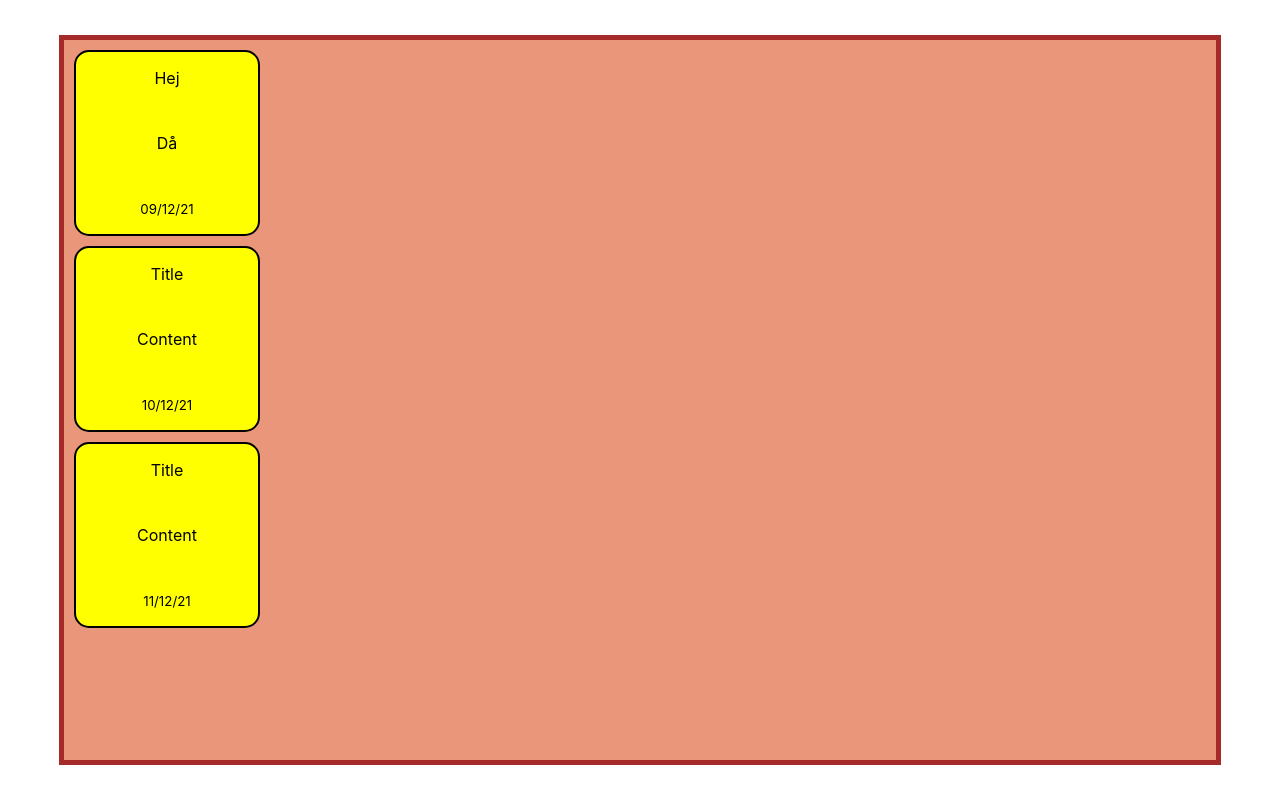
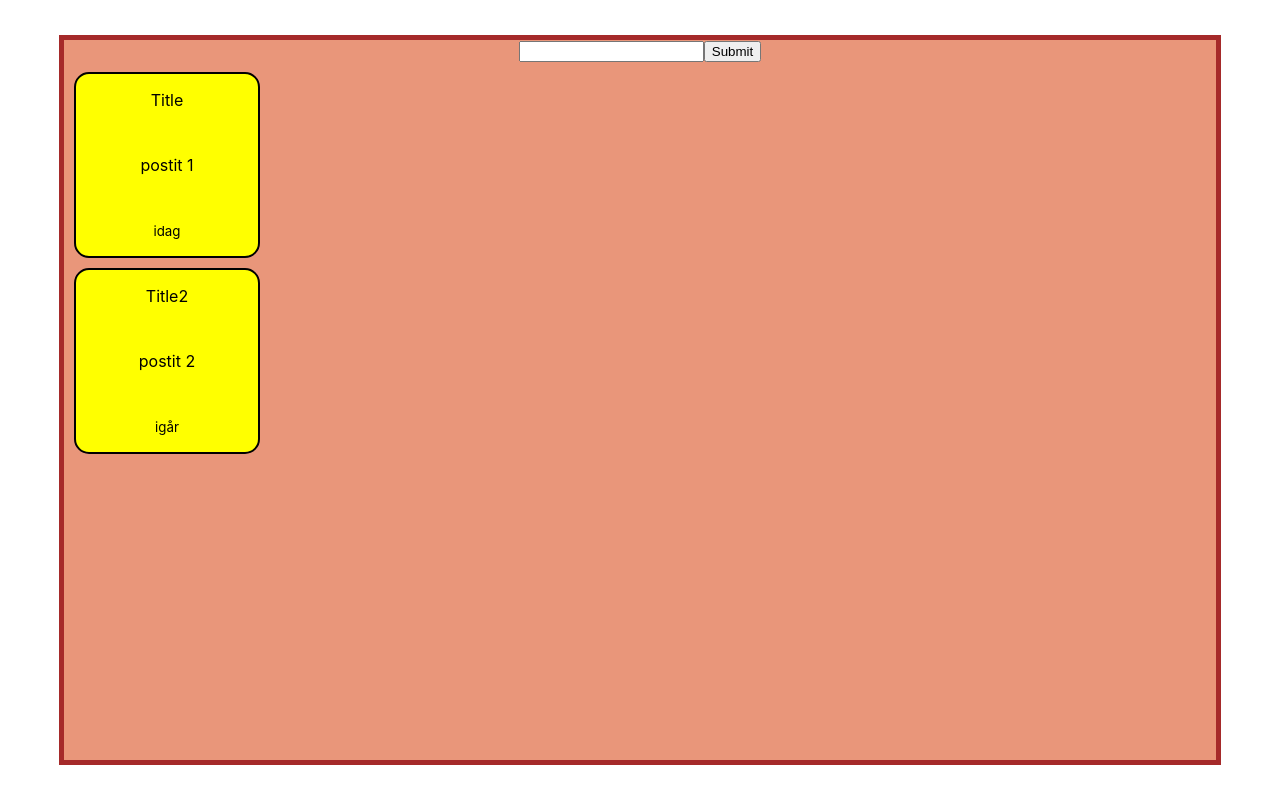
Before and after one commit to Smuttarn/Posti, a React (Create React App) app in the folder posti/: page / in a window 1280 px wide. Built offline with nearby package versions, Linux system fonts and the light colour scheme.

Commit message:
Update to board and postIt

```diff
--- a/posti/src/View/Board.js
+++ b/posti/src/View/Board.js
@@ -1,14 +1,53 @@
 import PostIt from "./PostIt";
 import "./Style.css";
+import React, { Component } from 'react';
 
-function Board() {
-    return (
-      <div className="Board">
-          <PostIt header="Hej" body="Då" xPos="" yPos="" date="09/12/21"></PostIt>
-          <PostIt header="Title" body="Content" xPos="" yPos="" date="10/12/21"></PostIt>
-          <PostIt header="Title" body="Content" xPos="" yPos="" date="11/12/21"></PostIt>
-      </div>
-    );
+
+
+class Board extends Component {
+    constructor(props) {
+      super(props);
+      this.state = {
+        value: "",
+        currentPostIts: [
+          {header: "Title", message: "postit 1", date: "idag"},
+          {header: "Title2", message: "postit 2", date: "igår"}
+        ]
+      }
+      this.handleChange = this.handleChange.bind(this);
+      this.submitPostIt = this.submitPostIt.bind(this);
+    }
+
+    submitPostIt = (event) => {
+      console.log("the submitted value is: " + this.state.value);
+      var temp = this.state.currentPostIts.add({
+        header: "titel",
+        message: this.state.value,
+        date: Date.now
+      })
+      console.log(temp);
+      // this.setState({currentPostIts: temp});
+      // console.log(this.state.currentPostIts);
+
+      event.preventDefault();
+        // this.setState.currentPostIts.add(data);
+    }
+
+    handleChange = (event) => {
+      this.setState({value: event.target.value});
+      console.log("the changed value is:" + event.target.value);
+    }
+
+    render(){
+      return(
+        <div className="Board">
+          <form className = "addPost" onSubmit = {this.submitPostIt}><input type = "text" onChange={this.handleChange}></input><button type="submit">Submit</button></form>
+            {this.state.currentPostIts.map((post, index) => {
+              return <PostIt header = {post.header} message = {post.message} date = {post.date} key = {index}></PostIt>;
+            })}
+        </div>
+      )}
+
   }
 
   export default Board;
--- a/posti/src/View/PostIt.js
+++ b/posti/src/View/PostIt.js
@@ -1,10 +1,11 @@
 import React from 'react';
 
 function PostIt(props) {
+
   return (
     <div className="Postit">
       <header>{props.header}</header>
-        <body><span>{props.body}</span></body>
+        <span>{props.message}</span>
         <footer><small>{props.date}</small></footer>
     </div>
   );
--- a/posti/src/View/Style.css
+++ b/posti/src/View/Style.css
@@ -38,6 +38,10 @@
     /* padding: 5%; */
 }
 
+.addPost{
+
+}
+
 .Window {
 
     /*Detta tycks inte påverka något för tillfället*/
```
